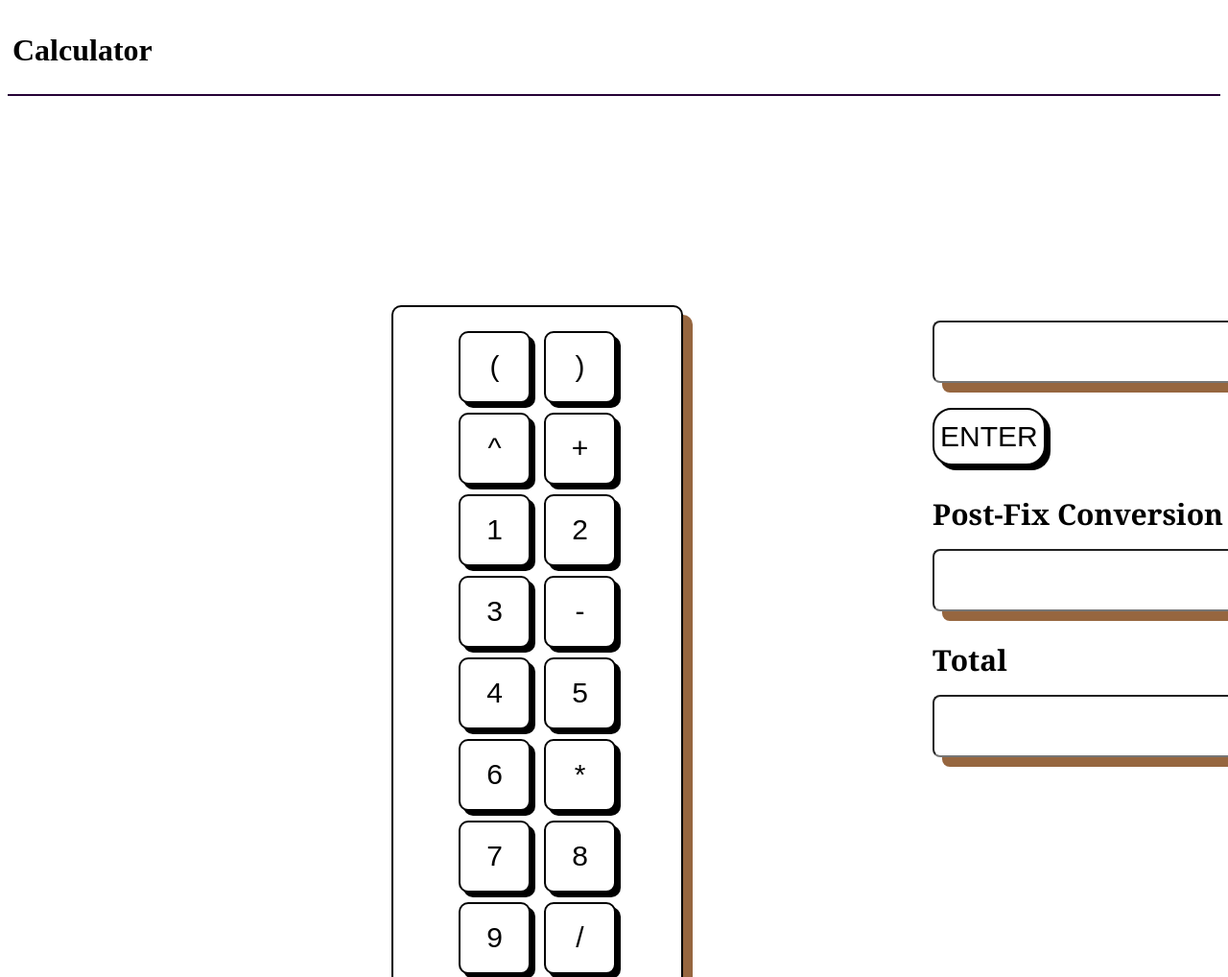
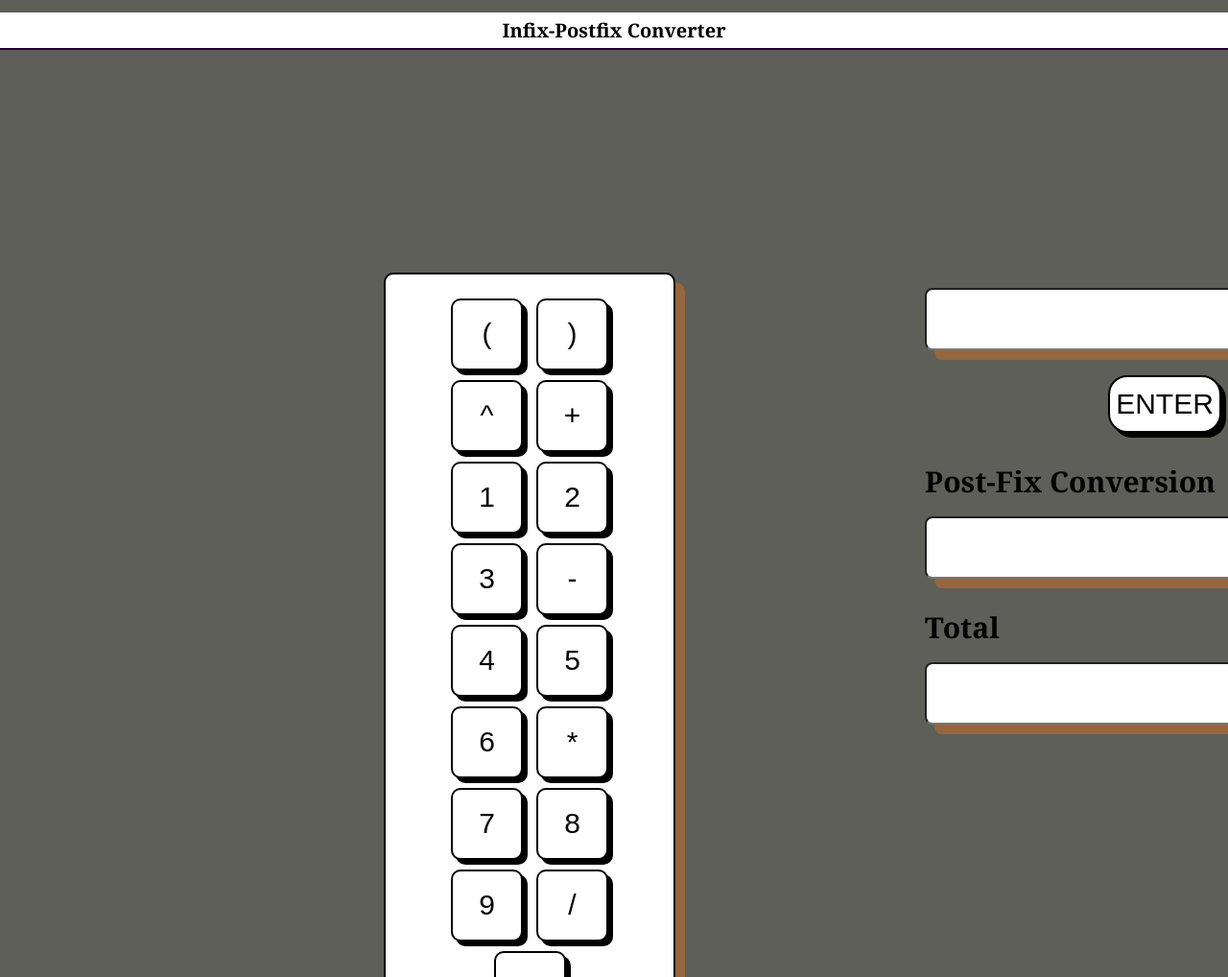
Before and after one commit to wave0s/fixConv, a plain HTML site: page src/index.html in a window 1280 px wide. Shown: the top 1018 px of the page at 96% size. Drawn offline with nearby package versions, Linux system fonts and the light colour scheme.

Commit message:
ext conn 8.16x

```diff
--- a/src/assets/css/style.css
+++ b/src/assets/css/style.css
@@ -1,11 +1,5 @@
-.main {
-    display: flex;
-    align-items: flex-start;
-    gap: 260px;
-    margin-top: 200px;
-    margin-left: 400px;
-}
-.body{
+
+body{
     margin: 0px;
     text-align: center;
     height: 1000px;
@@ -14,6 +8,24 @@
         rgba(93, 95, 88, 0.997);
     background-size: 110% auto, cover;
 }
+.main {
+    display: flex;
+    align-items: flex-start;
+    gap: 260px;
+    margin-top: 200px;
+    margin-left: 400px;
+}
+.header-pane h1{
+    background-color: white;
+    border-bottom:2px solid rgb(37, 1, 54);
+    padding: 5px;
+    text-align: left;
+}
+.header-pane h1{ /*make logo*/
+    text-align: center;
+    font-size: 20px;
+    font-family: Georgia;
+}
 .input button{
     width: 75px;
     height: 75px;
@@ -21,7 +33,7 @@
     margin: 5px;
     font-size: 30px;
 }
-.container .input {
+.container {
     background-color: white;
     border: 2px solid black;
     border-radius: 10px;
@@ -33,17 +45,7 @@
     text-align: center;
 
 }
-.header {
-    background-color: white;
-    border-bottom:2px solid rgb(37, 1, 54);
-    padding: 5px;
-    text-align: left;
-}
-.header .h1{ /*make logo*/
-    text-align: left;
-    font-size: 20px;
-    font-family: Georgia;
-}
+
 button{
     background-color: white;
     color: black;
--- a/src/index.html
+++ b/src/index.html
@@ -10,8 +10,8 @@
 
 </head>
 <body>
-    <div class="header">
-        <h1>Calculator</h1>
+    <div class="header-pane">
+        <h1>Infix-Postfix Converter</h1>
     </div>
     <br>
     <div class="main">
```
